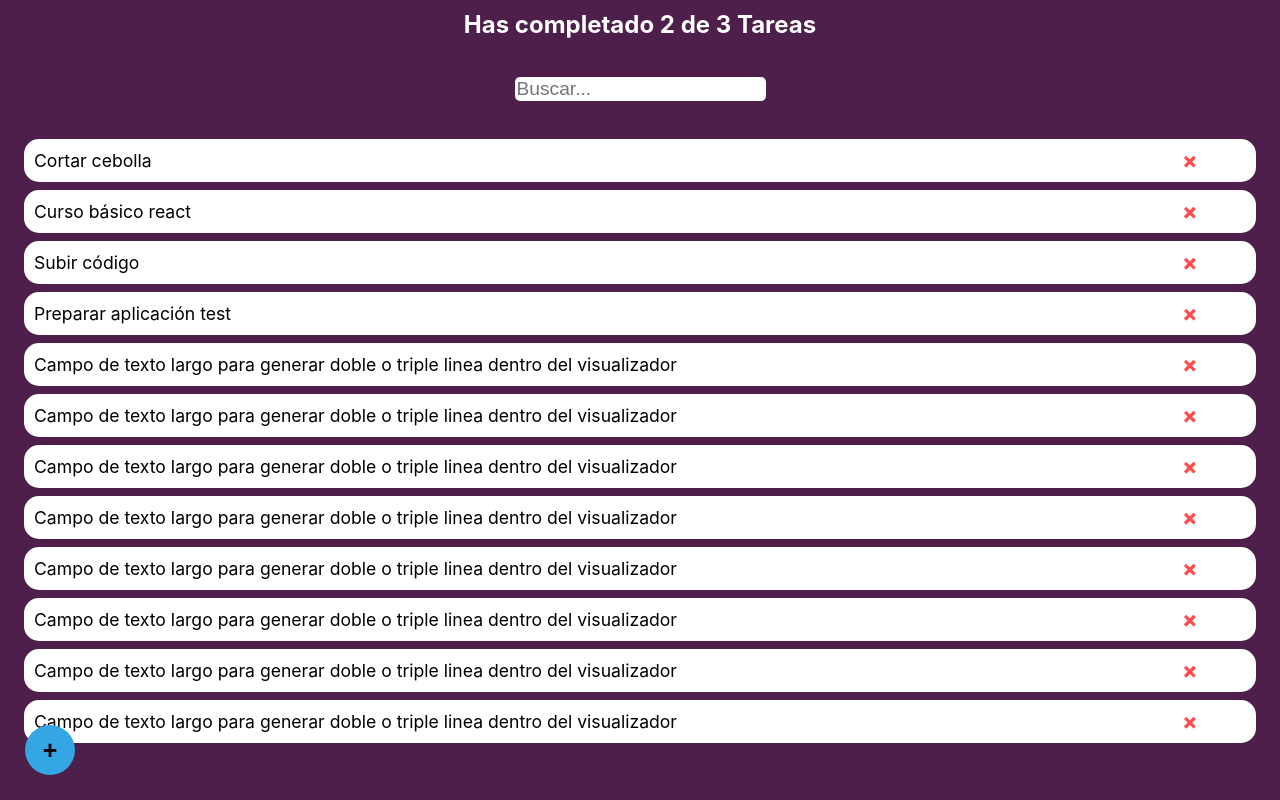
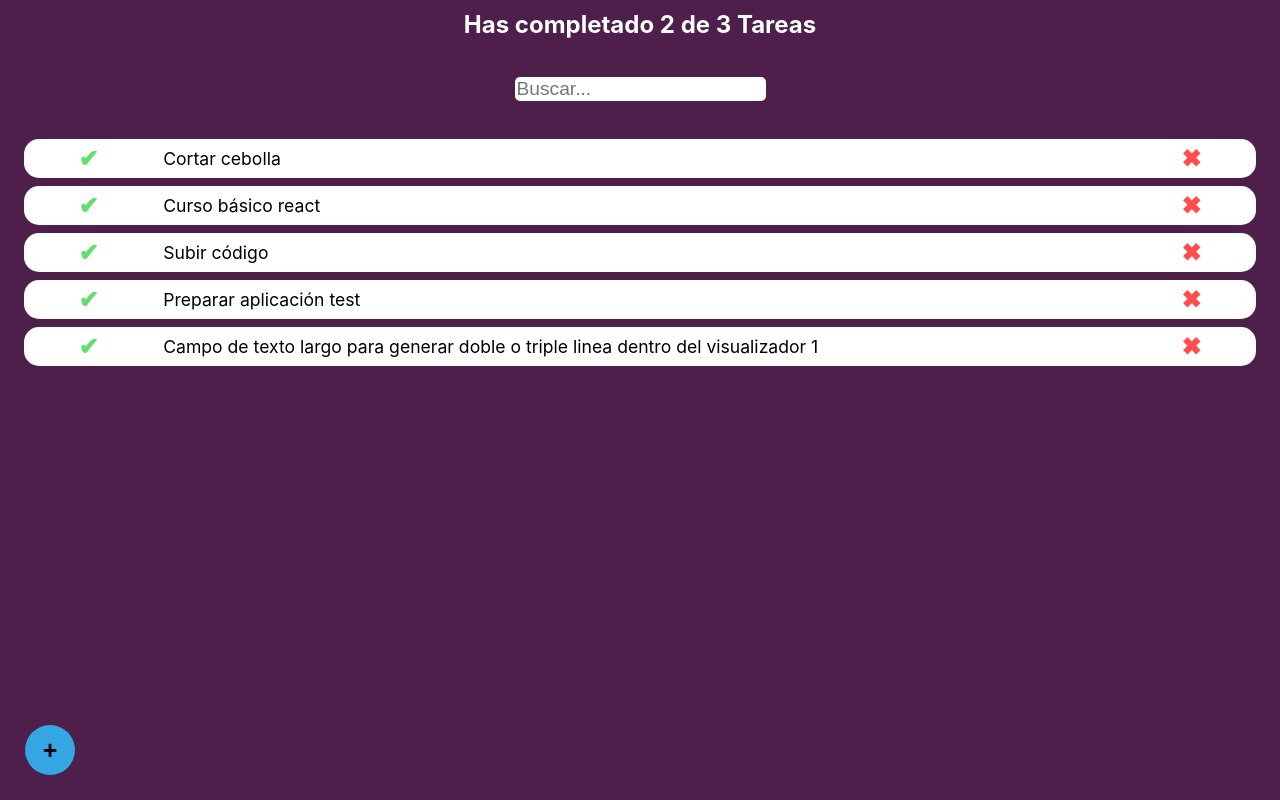
Before and after one commit to Poi9912/todobasicapp, a React (Create React App) app: page / in a window 1280 px wide. Built offline with nearby package versions, Linux system fonts and the light colour scheme.

Commit message:
se añade span de confirmación

```diff
--- a/src/App.js
+++ b/src/App.js
@@ -10,14 +10,7 @@ const todos = [
   { text: "Curso básico react", completed: false },
   { text: "Subir código", completed: false },
   { text: "Preparar aplicación test", completed: false },
-  { text: "Campo de texto largo para generar doble o triple linea dentro del visualizador", completed: false },
-  { text: "Campo de texto largo para generar doble o triple linea dentro del visualizador", completed: false },
-  { text: "Campo de texto largo para generar doble o triple linea dentro del visualizador", completed: false },
-  { text: "Campo de texto largo para generar doble o triple linea dentro del visualizador", completed: false },
-  { text: "Campo de texto largo para generar doble o triple linea dentro del visualizador", completed: false },
-  { text: "Campo de texto largo para generar doble o triple linea dentro del visualizador", completed: false },
-  { text: "Campo de texto largo para generar doble o triple linea dentro del visualizador", completed: false },
-  { text: "Campo de texto largo para generar doble o triple linea dentro del visualizador", completed: false },
+  { text: "Campo de texto largo para generar doble o triple linea dentro del visualizador 1", completed: false },
 ];
 
 function App() {
--- a/src/CreateTodoButton.css
+++ b/src/CreateTodoButton.css
@@ -21,6 +21,6 @@
 }
 
 .create-button:hover {
-    transform: rotate(224deg);
+    transform: rotate(405deg);
     background-color: #81c1e4;
 }
--- a/src/TodoItem.css
+++ b/src/TodoItem.css
@@ -6,9 +6,10 @@
     border-radius: 15px;
     text-decoration: none;
 }
-.item p{
+
+.item-content{
     margin: 5px 10px 5px 10px;
-    width: 90%;
+    width: 80%;
     display: flex;
     color: black;
     font-size: 1.1em;
@@ -18,7 +19,7 @@
 
 }
 
-.item span{
+.Icon.Icon-delete{
     display: flex;
     border: none;
     width: 10%;
@@ -28,7 +29,22 @@
     padding: 0;
     align-items: center;
     justify-content: center;
-    font-size: 1.7em;
+    font-size: 1.5em;
     font-weight: bold;
-    transform: rotate(45deg);
+    transform: rotate(0deg);
 }
+
+.Icon.Icon-check{
+    display: flex;
+    border: none;
+    width: 10%;
+    padding: auto;
+    color: #61df6c;
+    margin: 5px;
+    padding: 0;
+    align-items: center;
+    justify-content: center;
+    font-size: 1.5em;
+    font-weight: bold;
+    transform: rotate(0deg);
+}
--- a/src/TodoItem.js
+++ b/src/TodoItem.js
@@ -4,8 +4,9 @@ import './TodoItem.css';
 function TodoItem(props){
     return(
         <li className="item">
-            <p>{props.text}</p>
-            <span>+</span>
+            <span className={`Icon Icon-check ${props.completed} && 'Icon-check--active'`}> &#10004; </span>
+            <p className={`item-content ${props.completed} && 'item-content--active'`}>{props.text}</p>
+            <span className="Icon Icon-delete">&#10006;</span>
         </li>
     );
 }
--- a/src/TodoSearch.css
+++ b/src/TodoSearch.css
@@ -8,3 +8,7 @@
     border-radius: 5px;
     font-size: 1.2em;
 }
+
+.search-input:focus {
+    outline-color: #6e6e6e;
+}
```
